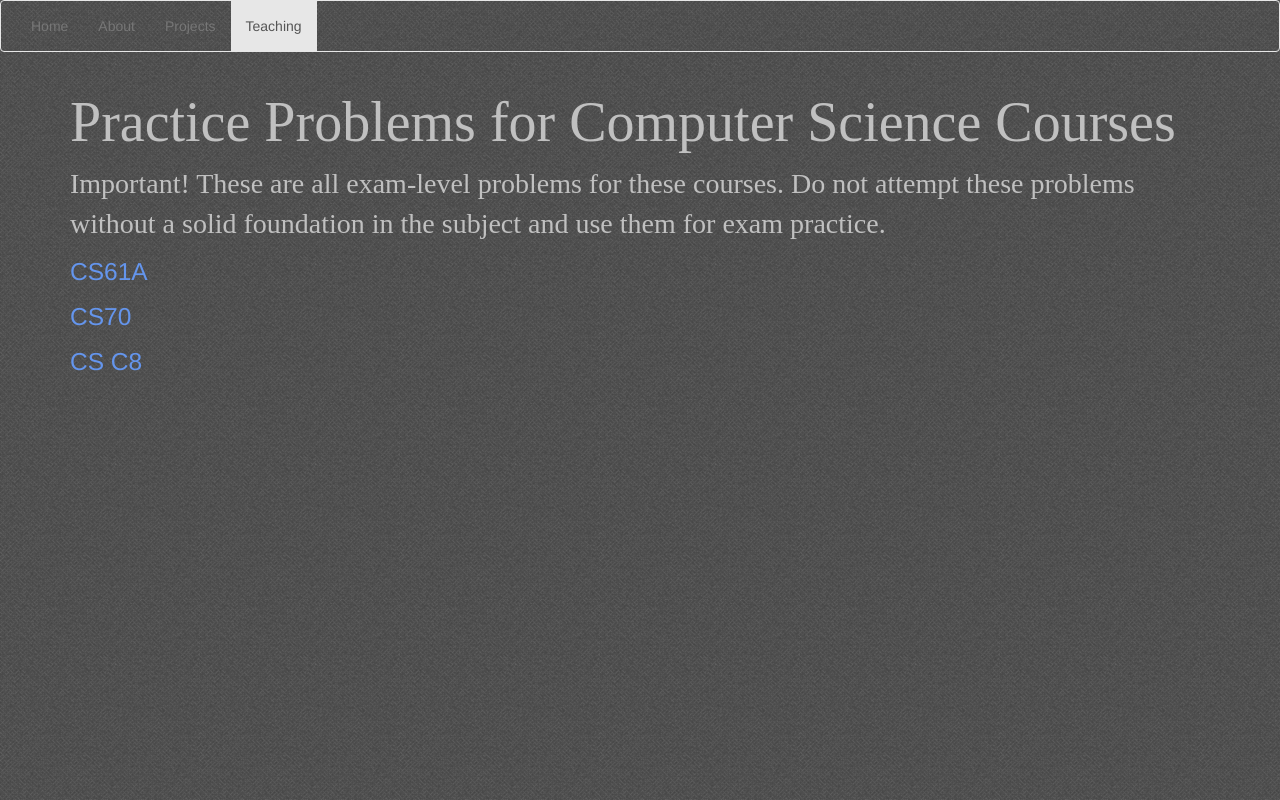
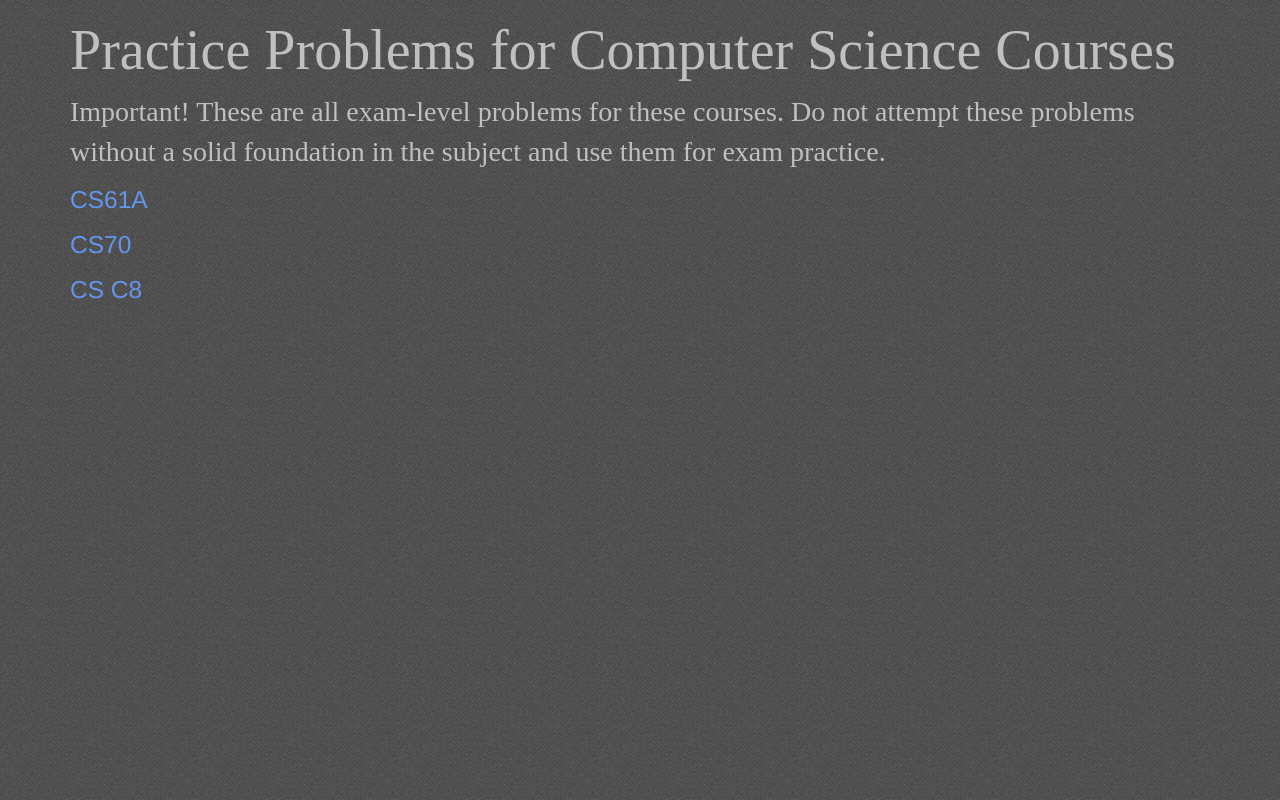
Before and after one commit to fhdkmrn/fhdkmrn.github.io, a plain HTML site: page teaching.html in a window 1280 px wide. Drawn offline with nearby package versions, Linux system fonts and the light colour scheme.

Commit message:
Took out top part of teaching page

```diff
--- a/teaching.html
+++ b/teaching.html
@@ -13,18 +13,6 @@
   <script src="http://maxcdn.bootstrapcdn.com/bootstrap/3.3.5/js/bootstrap.min.js"></script>
 </head>
 <body>
-<nav class="navbar navbar-default">
-  <div class="container-fluid">
-    <div>
-      <ul class="nav navbar-nav">
-        <li><a href="index.html">Home</a></li>
-        <li><a href="about.html">About</a></li>
-        <li><a href="projects.html">Projects</a></li>
-        <li class="active"><a href="#">Teaching</a></li>
-      </ul>
-    </div>
-  </div>
-</nav>
 
   <div class="container">
     <h1 id="header">Practice Problems for Computer Science Courses</h1>
```
Also changed, not shown: index.html (+2 -2 lines).
